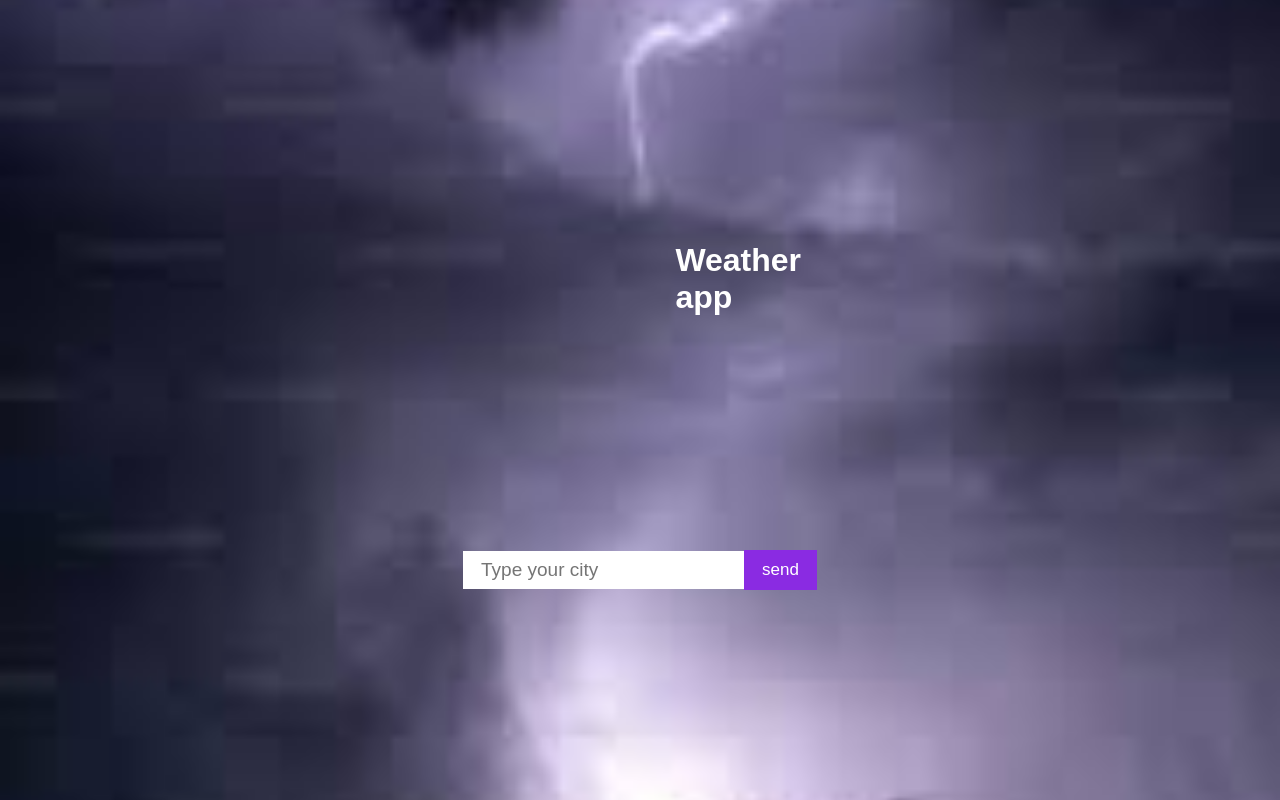
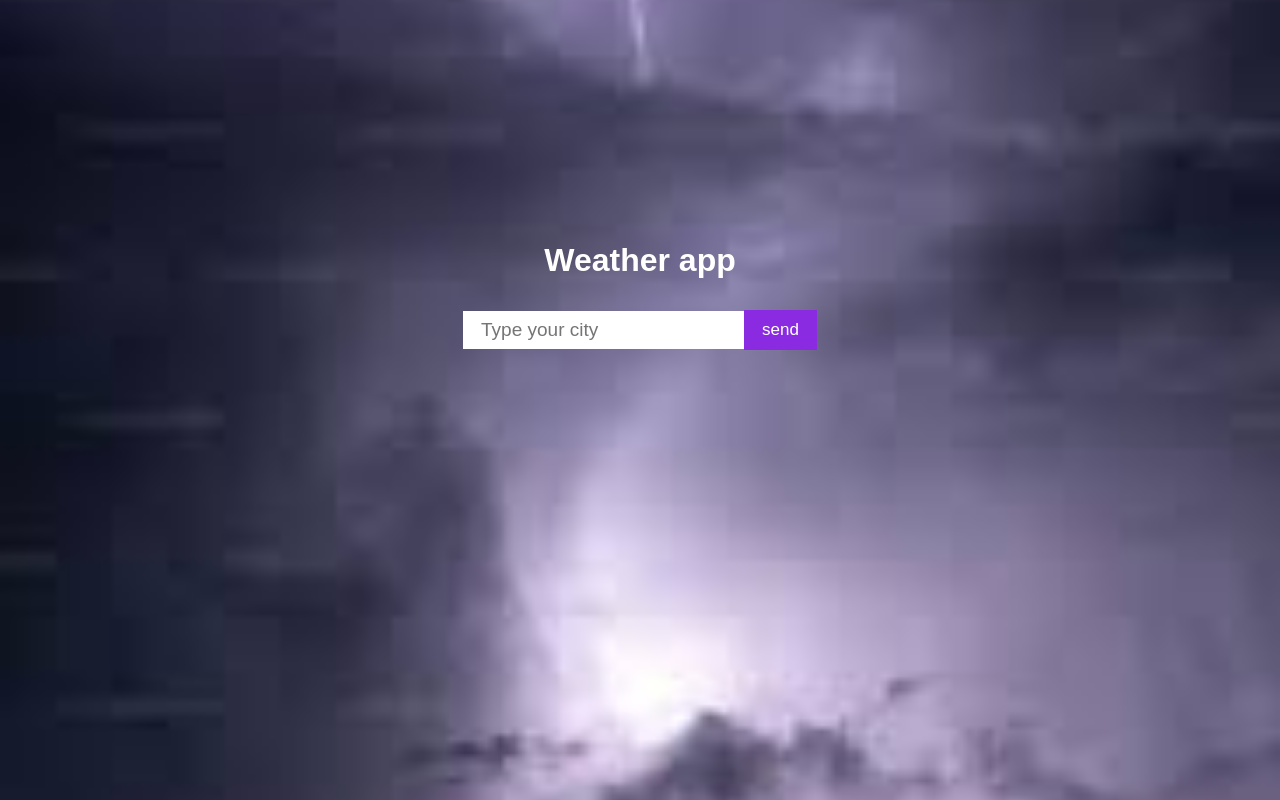
Before and after one commit to Anit81/weather-app, a React (Vite) app: page / in a window 1280 px wide. Built offline with nearby package versions, Linux system fonts and the light colour scheme.

Commit message:
Update weather.css

```diff
--- a/src/weather compnent/weather.css
+++ b/src/weather compnent/weather.css
@@ -1,12 +1,12 @@
 .input-btn{
   display: flex;
   align-items: center;
-  padding-top: 60;
+  padding-top:10px;
 }
 h1{
   display:block;
   color: white;
-  padding:60%;
+  padding-top:60%;
   text-align:center;
 }
 .input-field{
```
